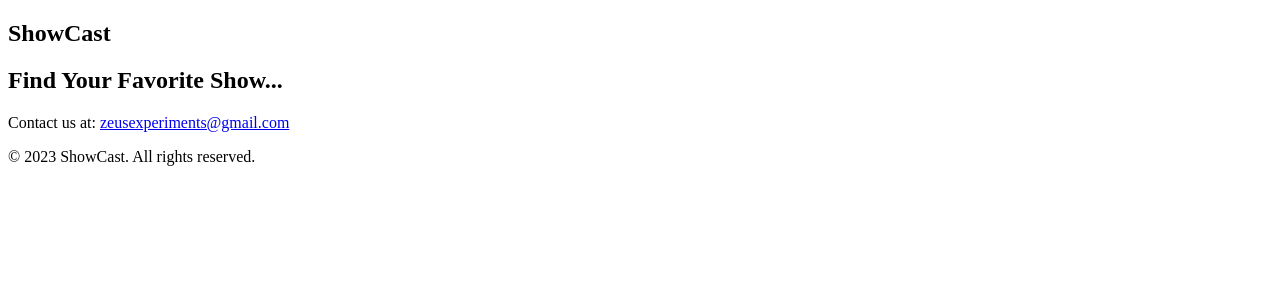
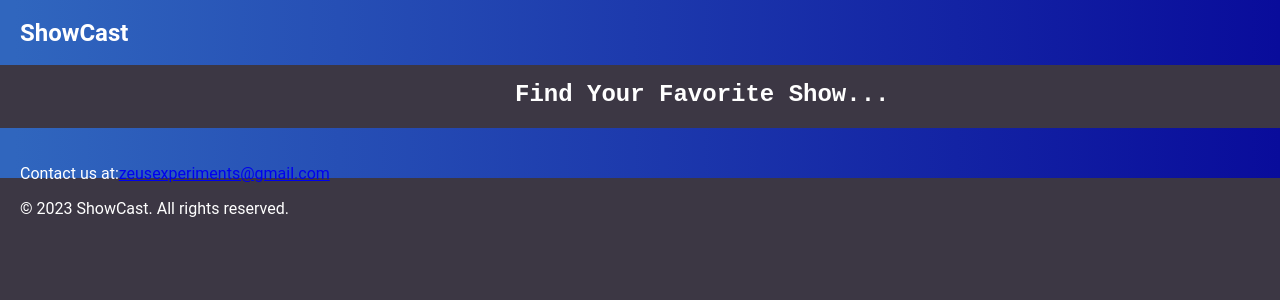
Before and after one commit to Z7K8L3/ZUKLUB194_FTOW2306_ZukileLubanga_DWA18, a React (Vite) app: page / in a window 1280 px wide. Shown: the top 300 px of the page. Built offline with nearby package versions, Linux system fonts and the light colour scheme.

Commit message:
added css styling

```diff
--- a/src/components/Footer.jsx
+++ b/src/components/Footer.jsx
@@ -1,14 +1,14 @@
 import React from "react";
 
 const Footer = () => {
+  const emailAddress = "zeusexperiments@gmail.com";
+
   return (
     <div>
       <footer>
         <p>
-          Contact us at:{" "}
-          <a href="mailto:zeusexperiments@gmail.com">
-            zeusexperiments@gmail.com
-          </a>
+          Contact us at:
+          <a href={`mailto:${emailAddress}`}>{emailAddress}</a>
         </p>
         © 2023 ShowCast. All rights reserved.
       </footer>
--- a/src/index.css
+++ b/src/index.css
@@ -0,0 +1,81 @@
+:root {
+    --clr-dark: #0c0a09;
+    --clr-light: #ffffff;
+    --clr-true-blue: #3066BE;
+    --clr-duke-blue: #090C9B;
+    --clr-jet: #3C3744;
+    --clr-powder-blue: #669bfd;
+    --clr-ivory: #FBFFF1;
+    --clr-shark-blue: #007bff;
+}
+
+* {
+    box-sizing: border-box;
+}
+
+/* Header */
+header {
+    position: fixed;
+    top: 0;
+    width: 100%;
+    display: flex;
+    align-items: center;
+    height: 65px;
+    background: linear-gradient(90deg, var(--clr-true-blue) 1.18%, var(--clr-duke-blue) 100%);
+    color: var(--clr-light);
+    padding: 20px;
+    z-index: 1000;
+  }
+
+  /* Body */
+body {
+    color: var(--clr-light);
+    background-color: var(--clr-jet);
+    font-family: "Roboto", sans-serif;
+    margin: 0;
+}
+
+.body-title {
+  font-family: 'Courier New', Courier, monospace;
+  margin-top: 81px;
+  margin-left: 515px;
+}
+
+/*  Footer */
+Footer {
+    font-family: "Roboto", sans-serif;
+    bottom: 0;
+    width: 100%;
+    align-items: center;
+    height: 50px;
+    background: linear-gradient(90deg, var(--clr-true-blue) 1.18%, var(--clr-duke-blue) 100%);
+    color: var(--clr-light);
+    padding: 20px;
+  }
+
+
+
+/* Responsive styles for iPhone SE */
+  @media screen and (max-width: 375px) {
+    .header-title {
+        margin-left: 75px;
+        margin-right: auto;
+      }
+
+      .body-title {
+        font-family: 'Courier New', Courier, monospace;
+        font-size: medium;
+        margin-top: 81px;
+        margin-left: 65px;
+        margin-right: auto;
+      }
+
+      Footer {
+        bottom: 0;
+        width: 100%;
+        align-items: center;
+        height: 100px;
+        color: var(--clr-light);
+        padding-bottom: 150px;
+      }
+  }
```
